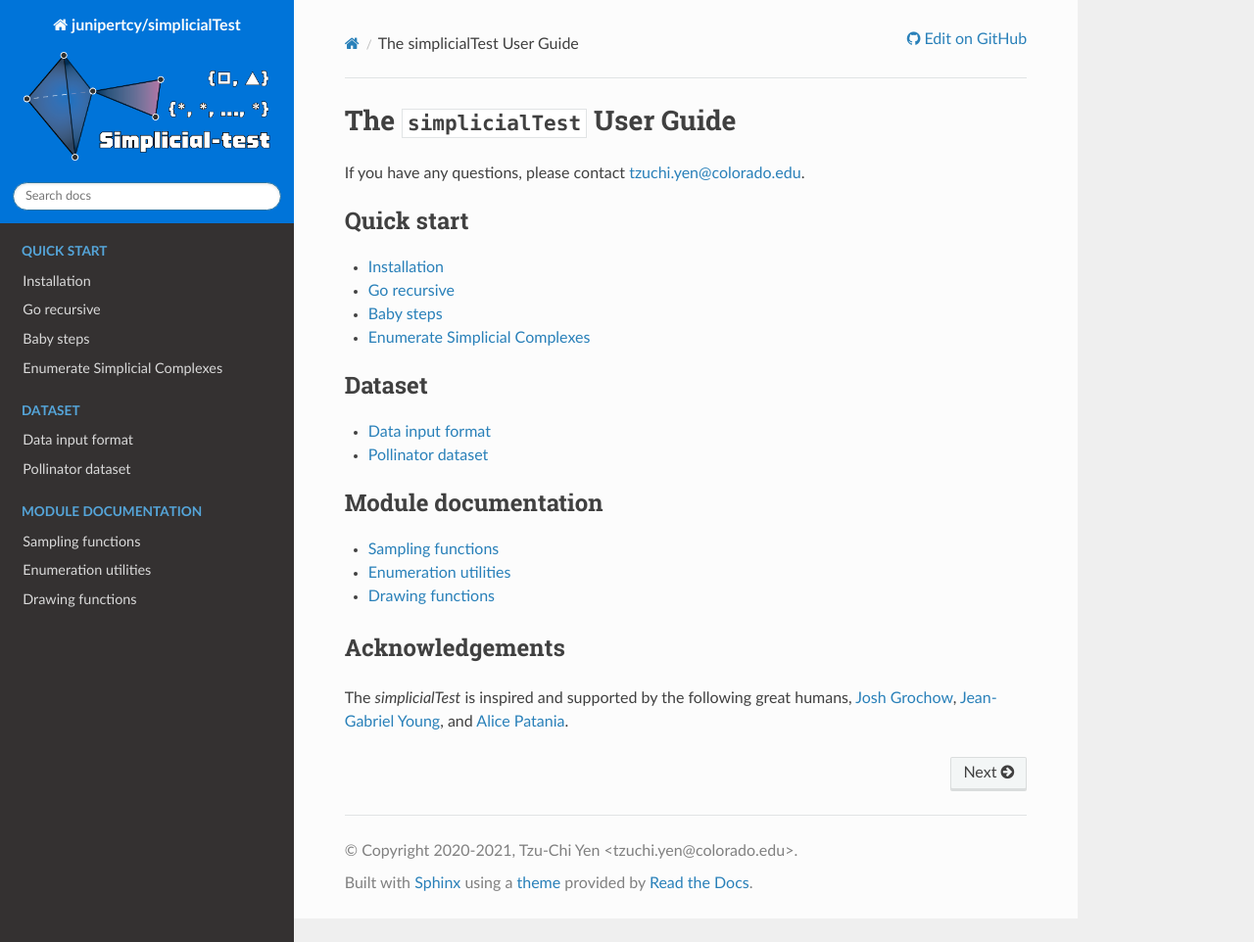
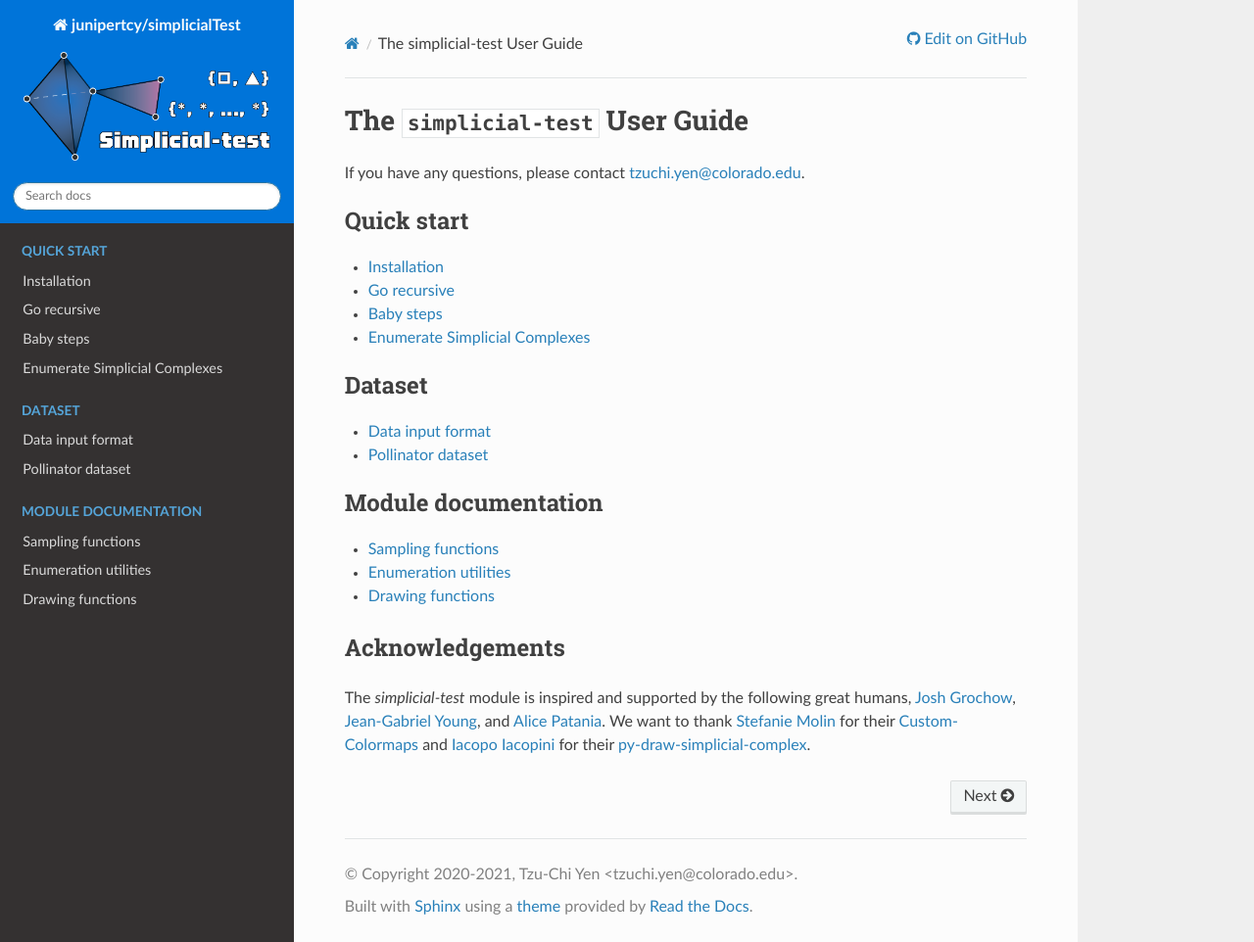
Before and after one commit to junipertcy/simpliciality-testing, a Sphinx documentation site: the page built from docs/index.rst, in a window 1280 px wide and 962 px high. Shown: the whole window at 98% size. Built offline with Sphinx 7.4.7 and the Read the Docs theme 2.0.0, drawn with Linux system fonts in a browser that asks for light colours; pages that are not in the unit, such as notebooks, are missing from menus.

```diff
--- a/docs/index.rst
+++ b/docs/index.rst
@@ -1,6 +1,6 @@
-====================================
-The :mod:`simplicialTest` User Guide
-====================================
+=====================================
+The :mod:`simplicial-test` User Guide
+=====================================
 
 If you have any questions, please contact tzuchi.yen@colorado.edu.
 
@@ -36,10 +36,16 @@
 
 Acknowledgements
 ----------------
-The `simplicialTest` is inspired and supported by the following great humans,
-`Josh Grochow`_, `Jean-Gabriel Young`_, and `Alice Patania`_.
+The `simplicial-test` module is inspired and supported by the following great humans,
+`Josh Grochow`_, `Jean-Gabriel Young`_, and `Alice Patania`_. We want to thank
+`Stefanie Molin`_ for their `Custom-Colormaps`_ and `Iacopo Iacopini`_ for their
+`py-draw-simplicial-complex`_.
 
 
 .. _`Josh Grochow`: https://www.cs.colorado.edu/~jgrochow/index.html
 .. _`Jean-Gabriel Young`: https://www.jgyoung.ca/
 .. _`Alice Patania`: https://alpatania.github.io/
+.. _`Stefanie Molin`: http://www.columbia.edu/~snm2121/
+.. _`Custom-Colormaps`: https://github.com/stefmolin/Custom-Colormaps
+.. _`Iacopo Iacopini`: https://iaciac.github.io/
+.. _`py-draw-simplicial-complex`: https://github.com/iaciac/py-draw-simplicial-complex
```
Also changed, not shown: 1 other file.
